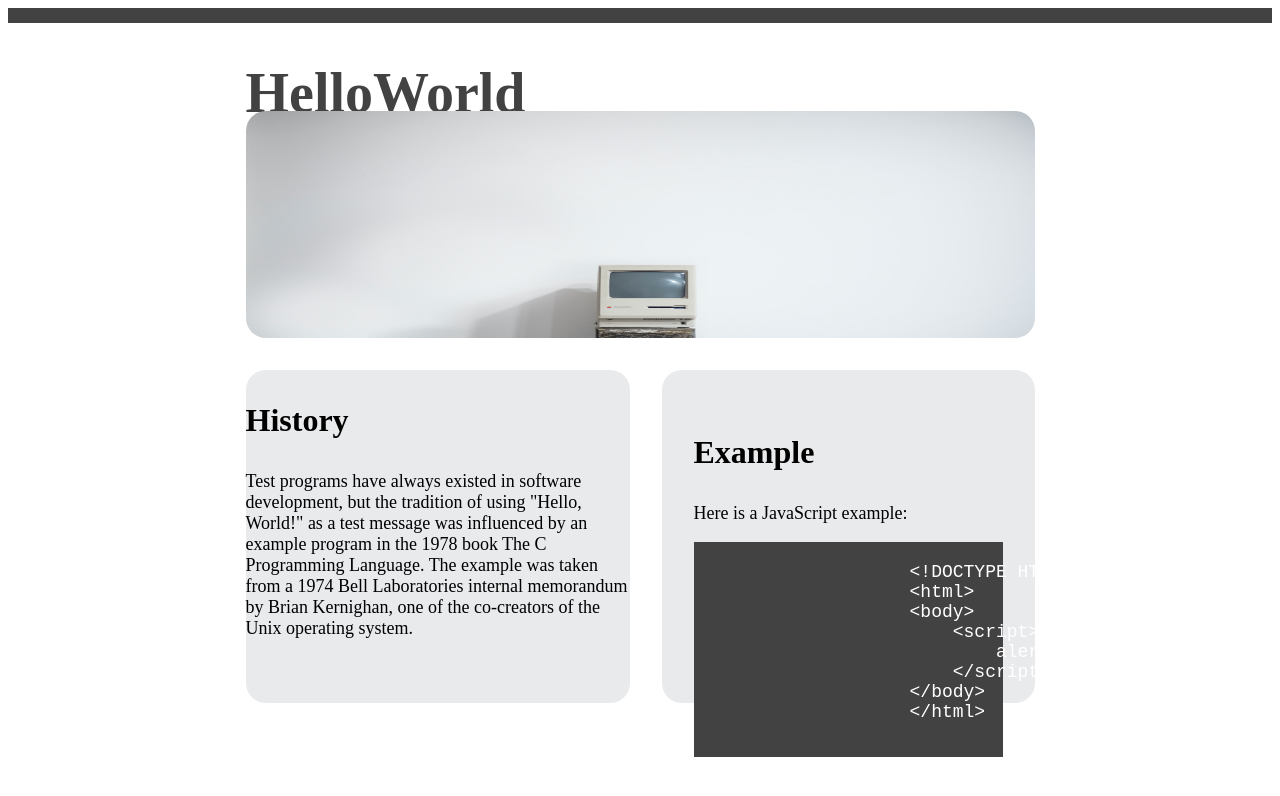
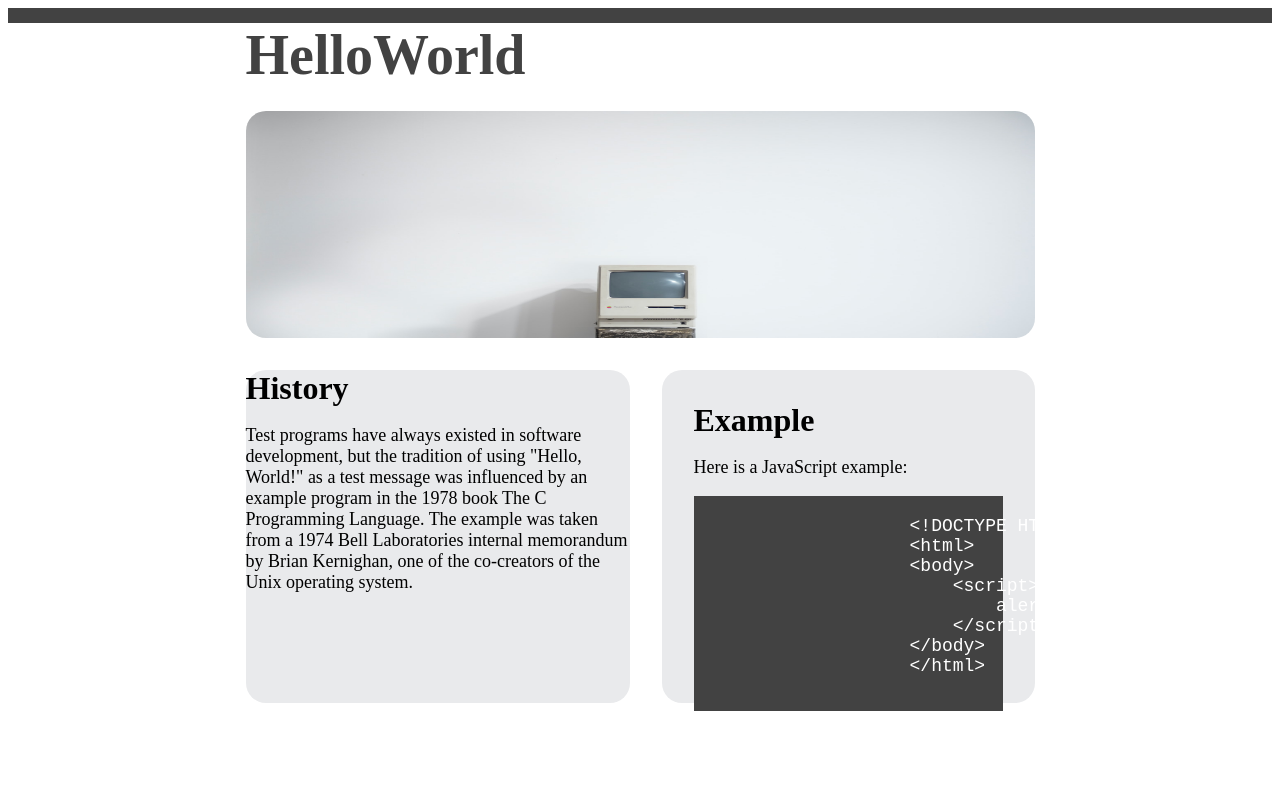
Before and after one commit to asharcinie3/hello-449, a plain HTML site: page index.html in a window 1280 px wide. Drawn offline with Linux system fonts and the light colour scheme.

Commit message:
change padding?

```diff
--- a/screen.css
+++ b/screen.css
@@ -1,17 +1,20 @@
 body {
     background-color: #fff;
+}
+
+h1, h3 {
+    margin-top: 0em;
+    margin-bottom: 0em;
 }
 
 h1 {
     color: #424242;
     font-size: 56px;
-    padding: 0px 0px;
 }
 
 h3 {
     color: #000000;
     font-size: 32px;
-    padding: 0px 0px;
 }
 
 p, code {
```
